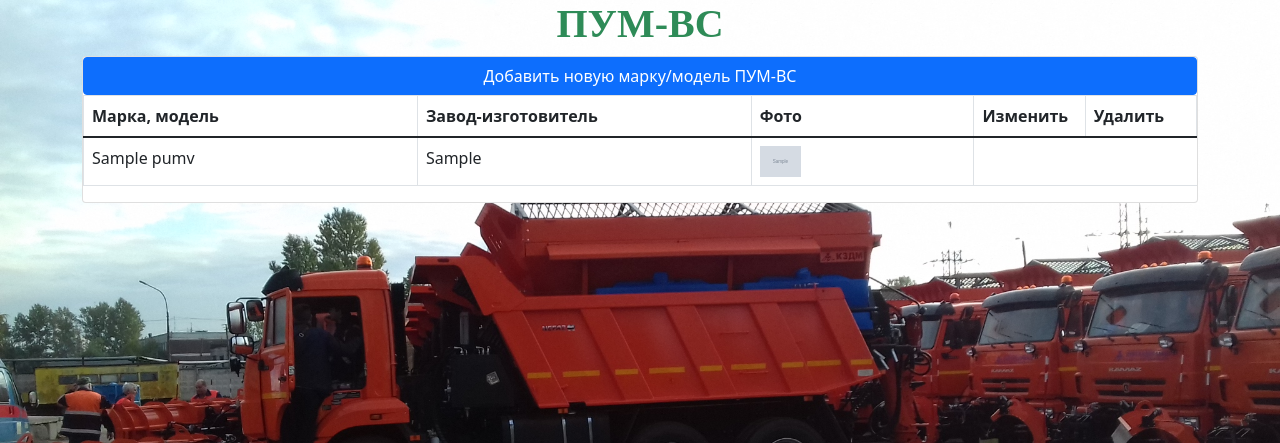
After one commit to klimovskyDmitry/kolom2022, a Django app: page /pumvs in a window 1280 px wide. The commit adds this page. Shown: the top 443 px of the page. Run offline with Django 4.2, Linux system fonts and the light colour scheme; tables that the repository leaves empty hold one stand-in row (values such as "Sample post"); grey boxes marked "Sample" are stand-in pictures.

Commit message:
Models PUMVS, VPM, PUPRICEP

```diff
--- a/service/models.py
+++ b/service/models.py
@@ -10,3 +10,18 @@ class KDM (models.Model):
     name = models.CharField (verbose_name='Марка, модель', max_length=50)
     factory = models.CharField (verbose_name='Завод-изготовитель', max_length=100)
     image = models.ImageField (verbose_name= 'Фото')
+
+class PUMVS (models.Model):
+    name = models.CharField (verbose_name='Марка, модель', max_length=50)
+    factory = models.CharField (verbose_name='Завод-изготовитель', max_length=100)
+    image = models.ImageField (verbose_name= 'Фото')
+
+class VPM (models.Model):
+    name = models.CharField (verbose_name='Марка, модель', max_length=50)
+    factory = models.CharField (verbose_name='Завод-изготовитель', max_length=100)
+    image = models.ImageField (verbose_name= 'Фото')
+
+class PUPRICEP (models.Model):
+    name = models.CharField (verbose_name='Марка, модель', max_length=50)
+    factory = models.CharField (verbose_name='Завод-изготовитель', max_length=100)
+    image = models.ImageField (verbose_name= 'Фото')
--- a/service/templates/for_roadway.html
+++ b/service/templates/for_roadway.html
@@ -28,7 +28,7 @@
   <h3>
   <ul><b>
     <li> <a href="{% url 'kdm' %}"> Комбинированные дорожные машины (КДМ) </a></li>
-    <li> ПУМ-ВС </li>
+    <li> <a href="{% url 'pumvs' %}">ПУМ-ВС </a></li>
     <li> Вакуумные подметально-уборочные (ВПМ) </li>
     <li> Подметально-уборочные прицепы </li>
 
--- /dev/null
+++ b/service/templates/pumvs.html
@@ -0,0 +1,48 @@
+{% extends 'index.html' %}
+
+{% block content %}
+    <div class = 'container'>
+        <h1 align = 'center'  ><b> ПУМ-ВС </b></h1>
+        <div class = 'card card-block'>
+          <a class="btn btn-primary btn-sn btn-block" href="#">Добавить новую марку/модель ПУМ-ВС</a>
+
+           <table class="table table-bordered">
+                <thead>
+                   <tr class="warning">
+
+                       <th width="30%"> Марка, модель </th>
+                       <th width="30%"> Завод-изготовитель </th>
+                       <th width="20%"> Фото </th>
+                       <th width="10%"> Изменить </th>
+                       <th width="10%"> Удалить </th>
+                   </tr>
+                </thead>
+                <tbody>
+                    {% if pumvss %}
+
+                        {% for pumvs in pumvss%}
+                            <tr>
+                                <td width="30%"> {{pumvs.name}}</td>
+                                <td width="30%"> {{pumvs.factory}}</td>
+                                <td width="20%">
+                                  {% if pumvs.image %}
+
+                                        <img src = "{{pumvs.image.url}}" style="width:20%;" >
+
+                                    {% endif %}
+
+                                </td>
+                                {% comment %} <td> {{book.published|date:"DATETIME_FORMAT"}}</td>
+                                <td> <a class="btn btn-sn btn-info" href="{% url 'update_book' book.pk %}">Обновить</a></td>
+                                <td> <a class="btn btn-sn btn-danger" href="{% url 'delete_book' book.pk %}">Удалить</a></td> {% endcomment %}
+
+                            </tr>
+                        {% endfor %}
+                    {% else %}
+                        <p> No photo </p>
+                    {% endif %}
+                </tbody>
+            </table>
+        </div>
+    </div>
+{% endblock %}
--- a/service/urls.py
+++ b/service/urls.py
@@ -1,6 +1,6 @@
 from django.contrib import admin
 from django.urls import path
-from service.views import index, navbar, photo, roadway, kdm
+from service.views import index, navbar, photo, roadway, kdm, pumvs
 
 
 urlpatterns = [
@@ -9,5 +9,6 @@ urlpatterns = [
     path ('navbar/', navbar, name = 'navbar' ),
     path ('photo/', photo, name = 'photo'),
     path ('roadway/', roadway, name = 'roadway'),
-    path ('kdm', kdm, name = 'kdm')
+    path ('kdm', kdm, name = 'kdm'),
+    path ('pumvs', pumvs, name = 'pumvs'),
 ]
--- a/service/views.py
+++ b/service/views.py
@@ -4,7 +4,7 @@ from django.shortcuts import render
 from django.views.generic import ListView, DeleteView, CreateView, UpdateView, DetailView
 from django.contrib.auth.forms import UserCreationForm
 from django.contrib.auth.models import User
-from .models import KDM
+from .models import KDM, PUMVS, VPM, PUPRICEP
 
 
 def index (req):
@@ -22,3 +22,7 @@ def roadway (req):
 def kdm (req):
     all_kdms = {'kdms' : KDM.objects.all()}
     return render (req, 'kdm.html', all_kdms)
+
+def pumvs (req):
+    all_pumvss = {'pumvss' : PUMVS.objects.all()}
+    return render (req, 'pumvs.html', all_pumvss)
```
Also changed, not shown: service/admin.py (+14 -2 lines), db.sqlite3, service/migrations/0005_pumvs_pupricep_vpm.py (added).
